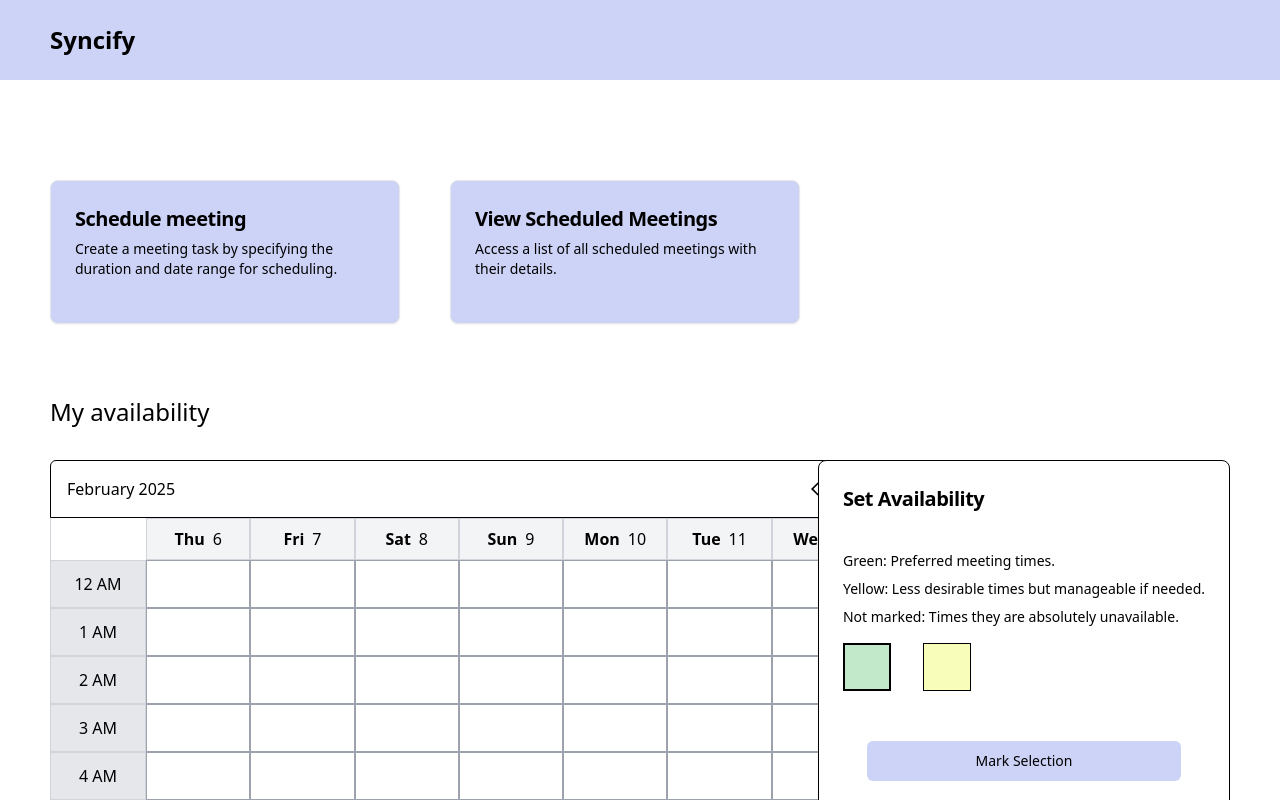
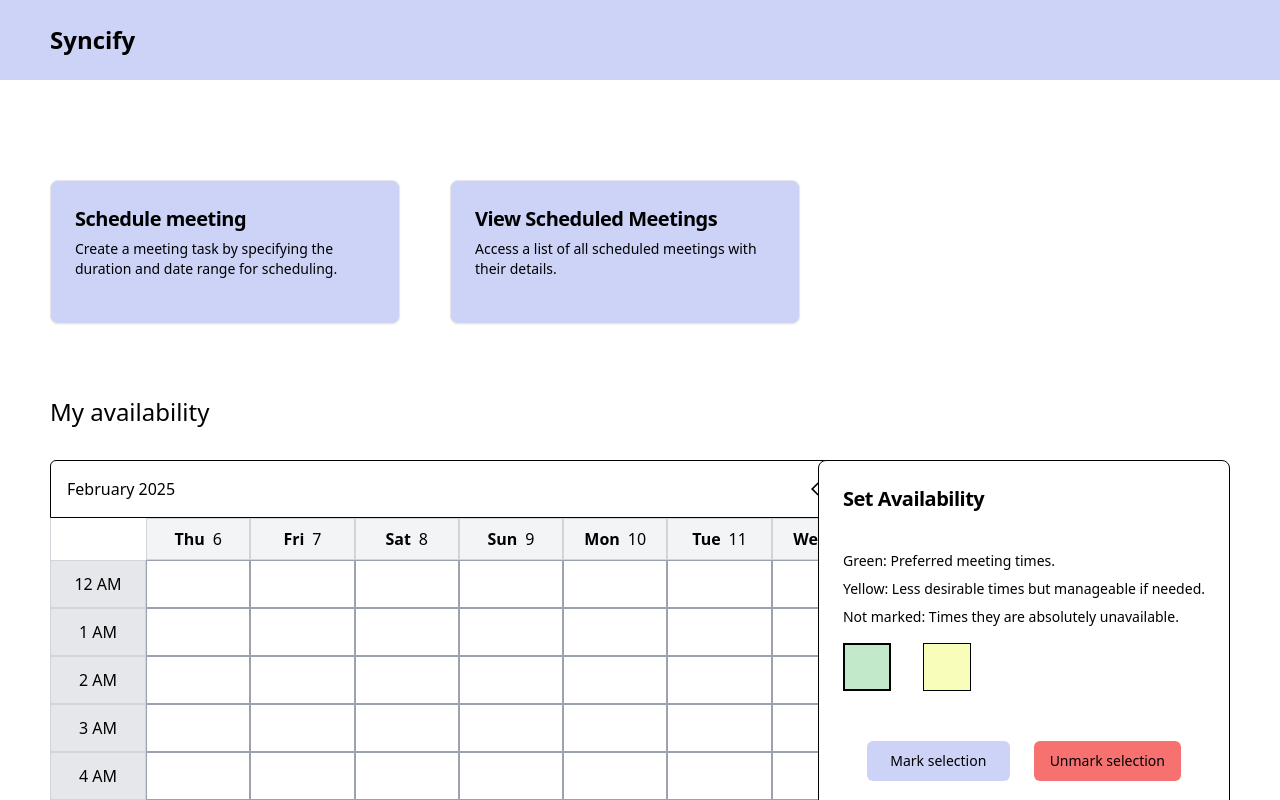
Before and after one commit to KateGoosen/UOL-CM2020-Team-36-Project-Public, a React (Vite) app in the folder frontend/: page / in a window 1280 px wide. Shown: the top 800 px of the page. Built offline with nearby package versions, Linux system fonts and the light colour scheme.

Commit message:
unmark action

```diff
--- a/frontend/src/pages/Home.tsx
+++ b/frontend/src/pages/Home.tsx
@@ -36,6 +36,21 @@ const Home = () => {
         return { ...sl, availabilityType: availabilitySelection };
       }),
     ]);
+    setSelectedSlots([]);
+  };
+
+  const handleUnmarkSelectedSlots = () => {
+    setMarkedSlots(
+      markedSlots.filter(
+        (ms) =>
+          !selectedSlots.some(
+            (sl) =>
+              sl.day === ms.day &&
+              sl.hour === ms.hour &&
+              sl.period === ms.period
+          )
+      )
+    );
     setSelectedSlots([]);
   };
 
@@ -102,12 +117,23 @@ const Home = () => {
                   />
                 </div>
               </CardDescription>
-              <CardFooter style={{ marginTop: 50 }}>
+              <CardFooter
+                style={{
+                  marginTop: 50,
+                  gap: 24,
+                }}
+              >
                 <Button
-                  className='bg-primary w-full self-center'
+                  className='bg-primary flex-1 self-center'
                   onClick={handleMarkSelectedSlots}
                 >
-                  Mark Selection
+                  Mark selection
+                </Button>
+                <Button
+                  className='bg-red-400 flex-1 self-center hover:bg-red-600'
+                  onClick={handleUnmarkSelectedSlots}
+                >
+                  Unmark selection
                 </Button>
               </CardFooter>
             </CardHeader>
```
